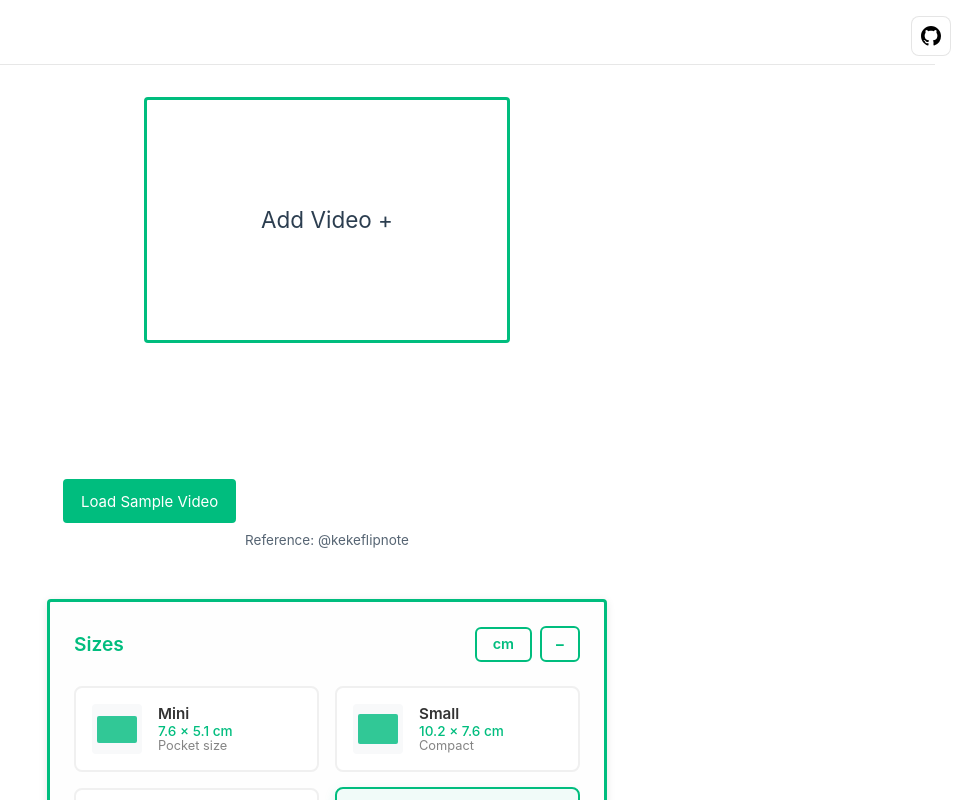
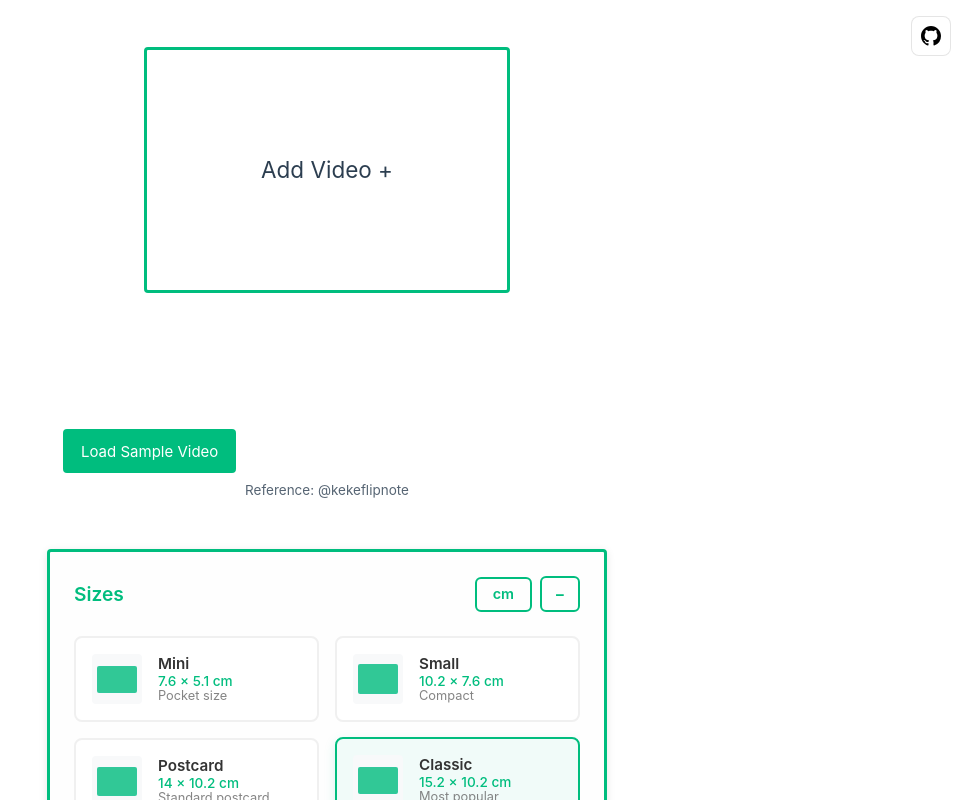
Before and after one commit to cnotv/flipbook.pics, a Vue app: page / in a window 1280 px wide. Shown: the top 800 px of the page, without its empty margins (313-1280 px from the left). Built offline with nearby package versions, Linux system fonts and the light colour scheme.

Commit message:
Fix header position

```diff
--- a/src/App.vue
+++ b/src/App.vue
@@ -8,7 +8,13 @@
         class="app__github-link"
         title="View on GitHub"
       >
-        <svg class="app__github-icon" width="20" height="20" viewBox="0 0 16 16" fill="currentColor">
+        <svg
+          class="app__github-icon"
+          width="20"
+          height="20"
+          viewBox="0 0 16 16"
+          fill="currentColor"
+        >
           <path
             d="M8 0C3.58 0 0 3.58 0 8c0 3.54 2.29 6.53 5.47 7.59.4.07.55-.17.55-.38 0-.19-.01-.82-.01-1.49-2.01.37-2.53-.49-2.69-.94-.09-.23-.48-.94-.82-1.13-.28-.15-.68-.52-.01-.53.63-.01 1.08.58 1.23.82.72 1.21 1.87.87 2.33.66.07-.52.28-.87.51-1.07-1.78-.2-3.64-.89-3.64-3.95 0-.87.31-1.59.82-2.15-.08-.2-.36-1.02.08-2.12 0 0 .67-.21 2.2.82.64-.18 1.32-.27 2-.27.68 0 1.36.09 2 .27 1.53-1.04 2.2-.82 2.2-.82.44 1.1.16 1.92.08 2.12.51.56.82 1.27.82 2.15 0 3.07-1.87 3.75-3.65 3.95.29.25.54.73.54 1.48 0 1.07-.01 1.93-.01 2.2 0 .21.15.46.55.38A8.013 8.013 0 0016 8c0-4.42-3.58-8-8-8z"
           />
@@ -35,6 +41,7 @@
   &__header {
     line-height: 1.5;
     max-height: 100vh;
+    position: absolute;
   }
 
   &__github-link {
```
